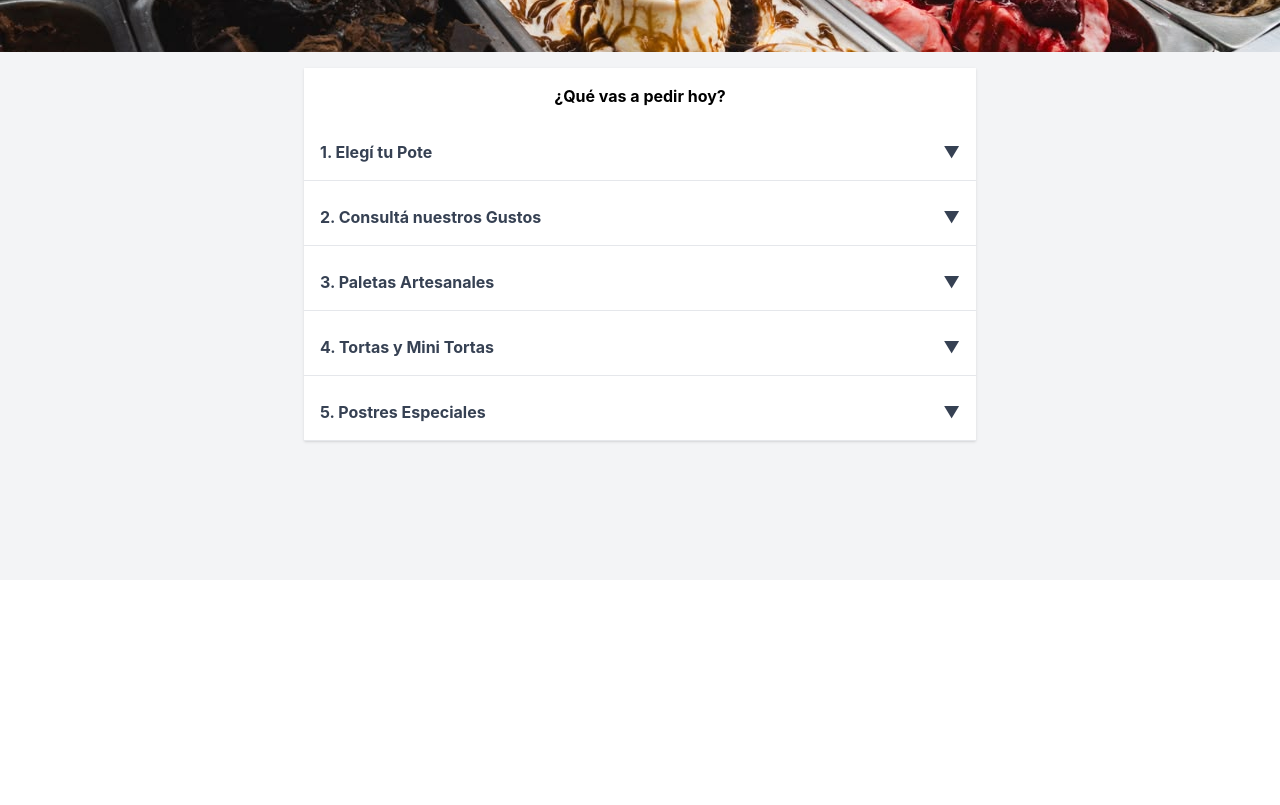
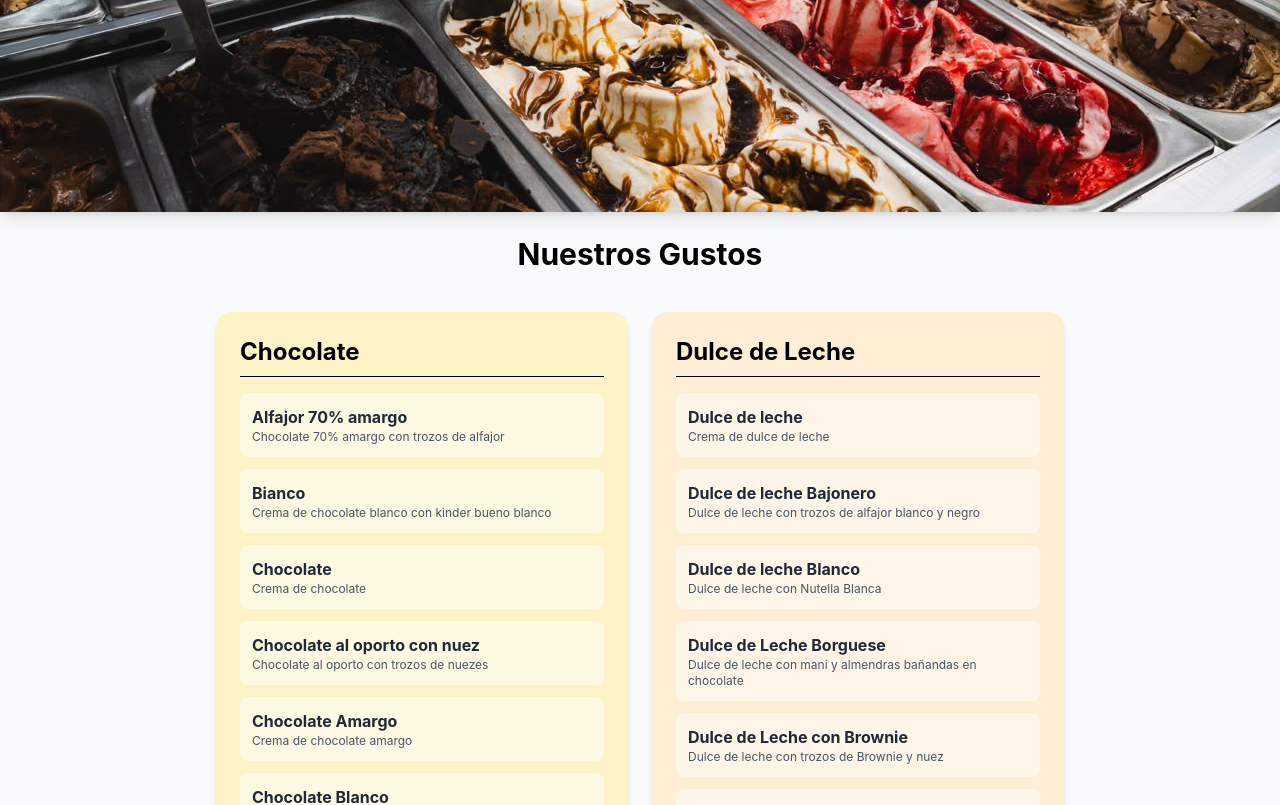
Before and after one commit to FernandoSantos-7/heladeria-smo-v2, a React (Vite) app: page / in a window 1280 px wide. Shown: the part 220-1025 px from the top of the page. Before the commit the page ends 800 px from the top, so only its background shows below. Built offline with nearby package versions, Linux system fonts and the light colour scheme.

Commit message:
Diseño renovado: bloques de categorías y banner amplio

```diff
--- a/src/App.jsx
+++ b/src/App.jsx
@@ -1,76 +1,47 @@
-import { useState } from 'react';
 import { catalogo } from './data/gustos';
 import { productos } from './data/productos';
-import { paletas } from './data/paletas';
-import { tortas } from './data/tortas';
-import { postres } from './data/postres';
 import logo from './assets/logo-smo.png';
 import banner from './assets/banner-vitrina.jpeg';
 
-const Acordeon = ({ titulo, children }) => {
-  const [abierto, setAbierto] = useState(false);
-  return (
-    <section className="mb-2">
-      <button
-        onClick={() => setAbierto(!abierto)}
-        className="w-full flex justify-between items-center p-4 bg-white border-b border-gray-200 font-bold text-gray-700 hover:bg-gray-50"
-      >
-        {titulo}
-        <span>{abierto ? '▲' : '▼'}</span>
-      </button>
-      {abierto && <div className="p-4 bg-gray-50">{children}</div>}
-    </section>
-  );
-};
-
 function App() {
-  // Definimos las categorías exactas que querés mostrar
-  const categorias = ['Chocolate', 'Cremas', 'Dulce de Leche', 'Frutales'];
+  const categorias = [
+    { nombre: 'Chocolate', color: 'bg-amber-100' },
+    { nombre: 'Dulce de Leche', color: 'bg-orange-100' },
+    { nombre: 'Cremas', color: 'bg-yellow-50' },
+    { nombre: 'Frutales', color: 'bg-green-100' }
+  ];
 
   return (
-    <div className="min-h-screen bg-gray-100 pb-10">
-      <header className="flex justify-center p-4 bg-white shadow-sm">
-        <img src={logo} alt="Logo S'MO" className="h-12" />
+    <div className="min-h-screen bg-gray-50">
+      {/* Header */}
+      <header className="flex justify-center p-6 bg-white shadow-sm">
+        <img src={logo} alt="Logo S'MO" className="h-16" />
       </header>
 
-      <section className="w-full h-48 overflow-hidden">
+      {/* Banner más alto (más "gordo") */}
+      <section className="w-full h-80 overflow-hidden shadow-lg">
         <img src={banner} alt="Vitrina" className="w-full h-full object-cover" />
       </section>
 
-      <main className="max-w-2xl mx-auto mt-4 bg-white shadow-sm">
-        <h2 className="text-center font-bold p-4">¿Qué vas a pedir hoy?</h2>
+      <main className="max-w-4xl mx-auto p-6">
+        <h2 className="text-3xl font-bold text-center text-smo-verde mb-10">Nuestros Gustos</h2>
 
-        <Acordeon titulo="1. Elegí tu Pote">
-          {productos.potes.map(p => (
-            <div key={p.id} className="p-2 border-b">{p.nombre}</div>
-          ))}
-        </Acordeon>
-
-        <Acordeon titulo="2. Consultá nuestros Gustos">
+        {/* Grilla de bloques */}
+        <div className="grid md:grid-cols-2 gap-6">
           {categorias.map(cat => (
-            <div key={cat} className="mb-4">
-              <h3 className="font-bold text-sm text-smo-verde uppercase border-b border-smo-verde mb-2">{cat}</h3>
-              {catalogo.helados.filter(h => h.categoria === cat).map(h => (
-                <div key={h.id} className="mb-2">
-                  <p className="font-bold text-gray-800">{h.nombre}</p>
-                  <p className="text-xs text-gray-500">{h.descripcion}</p>
-                </div>
-              ))}
+            <div key={cat.nombre} className={`${cat.color} p-6 rounded-2xl shadow-md border-b-4 border-gray-200`}>
+              <h3 className="text-2xl font-bold text-smo-verde mb-4 border-b border-smo-verde pb-2">{cat.nombre}</h3>
+              <div className="space-y-3">
+                {catalogo.helados.filter(h => h.categoria === cat.nombre).map(h => (
+                  <div key={h.id} className="bg-white/50 p-3 rounded-lg">
+                    <p className="font-bold text-gray-800">{h.nombre}</p>
+                    <p className="text-xs text-gray-600">{h.descripcion}</p>
+                  </div>
+                ))}
+              </div>
             </div>
           ))}
-        </Acordeon>
-
-        <Acordeon titulo="3. Paletas Artesanales">
-          {paletas.map(p => <div key={p.id} className="p-2 border-b">{p.nombre}</div>)}
-        </Acordeon>
-
-        <Acordeon titulo="4. Tortas y Mini Tortas">
-          {[...tortas.mini, ...tortas.grandes].map(t => <div key={t.id} className="p-2 border-b">{t.nombre}</div>)}
-        </Acordeon>
-
-        <Acordeon titulo="5. Postres Especiales">
-          {postres.map(p => <div key={p.id} className="p-2 border-b">{p.nombre}</div>)}
-        </Acordeon>
+        </div>
       </main>
     </div>
   );
```
